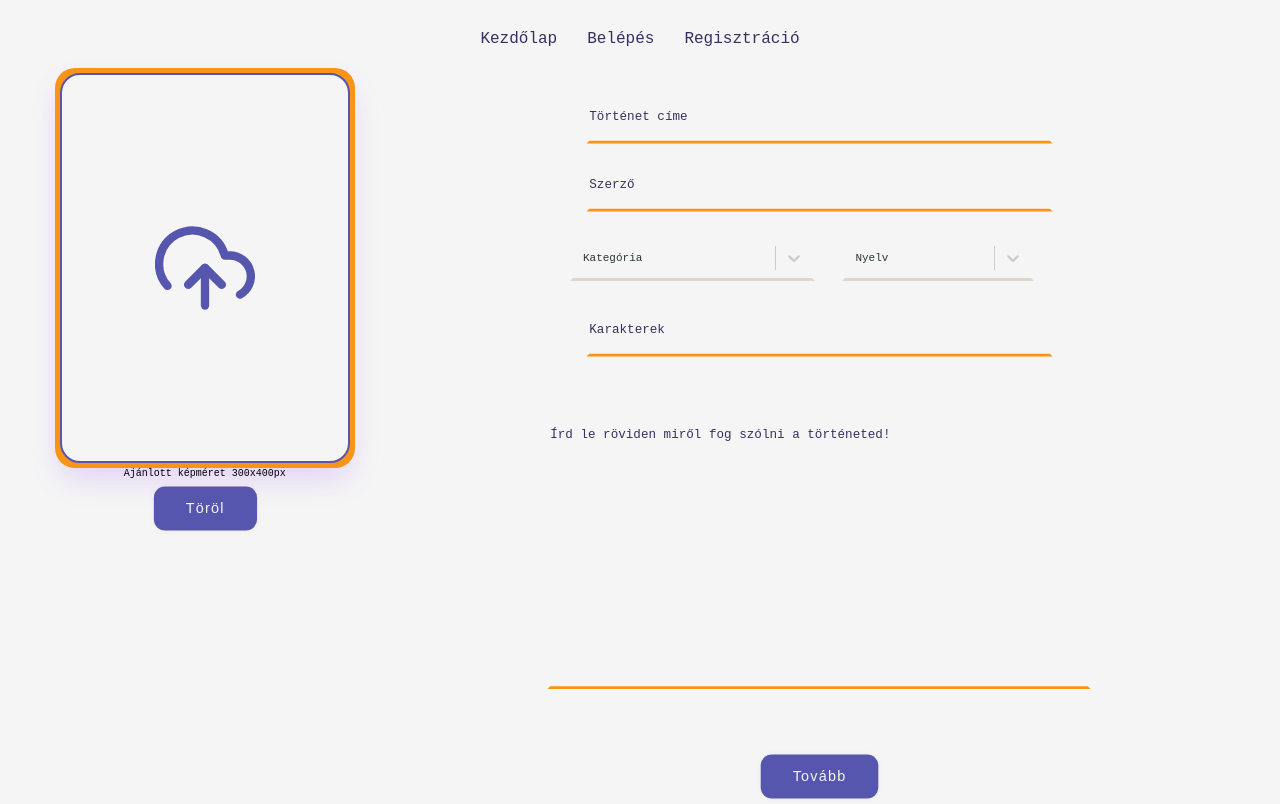
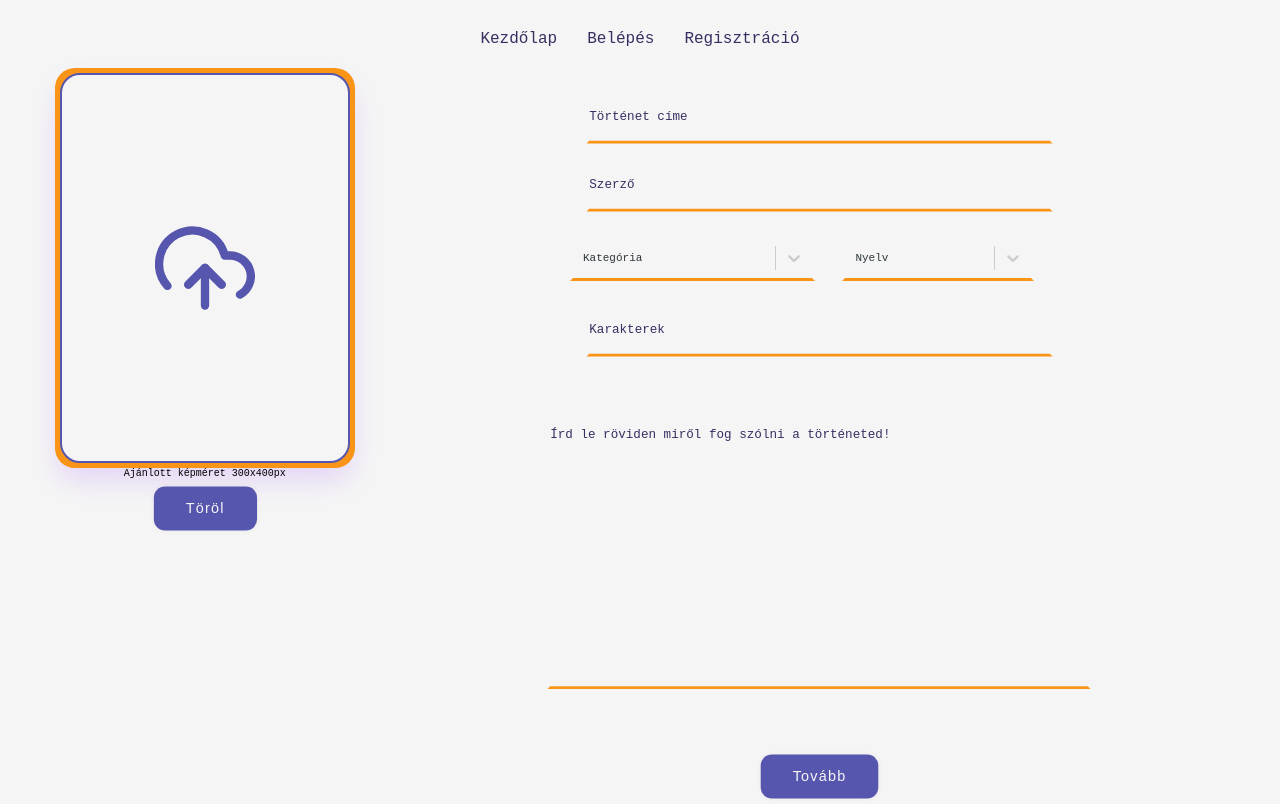
Before and after one commit to adamcsanyi16/NovelNest, a React (Create React App) app in the folder client/: page /storyfelvetel in a window 1280 px wide. Built offline with nearby package versions, Linux system fonts and the light colour scheme; a web font is replaced by a local one.

Commit message:
addstory_selector

```diff
--- a/client/src/pages/Story/Addstory.jsx
+++ b/client/src/pages/Story/Addstory.jsx
@@ -120,19 +120,19 @@ const Addstory = () => {
     control: (provided, state) => ({
       ...provided,
       lineHeight: "28px",
-      border: state.isFocused ? "3px solid #dcd7c9" : "3px solid transparent",
-      borderBottomColor: "#dcd7c9",
+      border: state.isFocused ? "3px solid #f99417" : "3px solid transparent",
+      borderBottomColor: "#f99417",
       borderRadius: state.isFocused ? "1rem" : "0",
       outline: state.isFocused && "none",
       width: "200%",
       backgroundColor: "transparent",
-      borderColor: state.isFocused ? "#dcd7c9" : "transparent",
-      color: "#2c3639",
+      borderColor: state.isFocused ? "#f99417" : "transparent",
+      color: "#363062",
       transition:
         "border-color 0.3s cubic-bezier(0.645, 0.045, 0.355, 1), padding 0.3s cubic-bezier(0.645, 0.045, 0.355, 1)",
       transform: "scale(1)",
       "&:hover": {
-        borderColor: "#dcd7c9",
+        borderColor: "#f99417",
         borderRadius: "1rem",
       },
       fontFamily: '"Martian Mono", monospace',
@@ -140,7 +140,7 @@ const Addstory = () => {
     }),
     singleValue: (provided) => ({
       ...provided,
-      color: "#2c3639",
+      color: "#363062",
       fontFamily: '"Martian Mono", monospace',
       fontSize: "9px",
     }),
```
